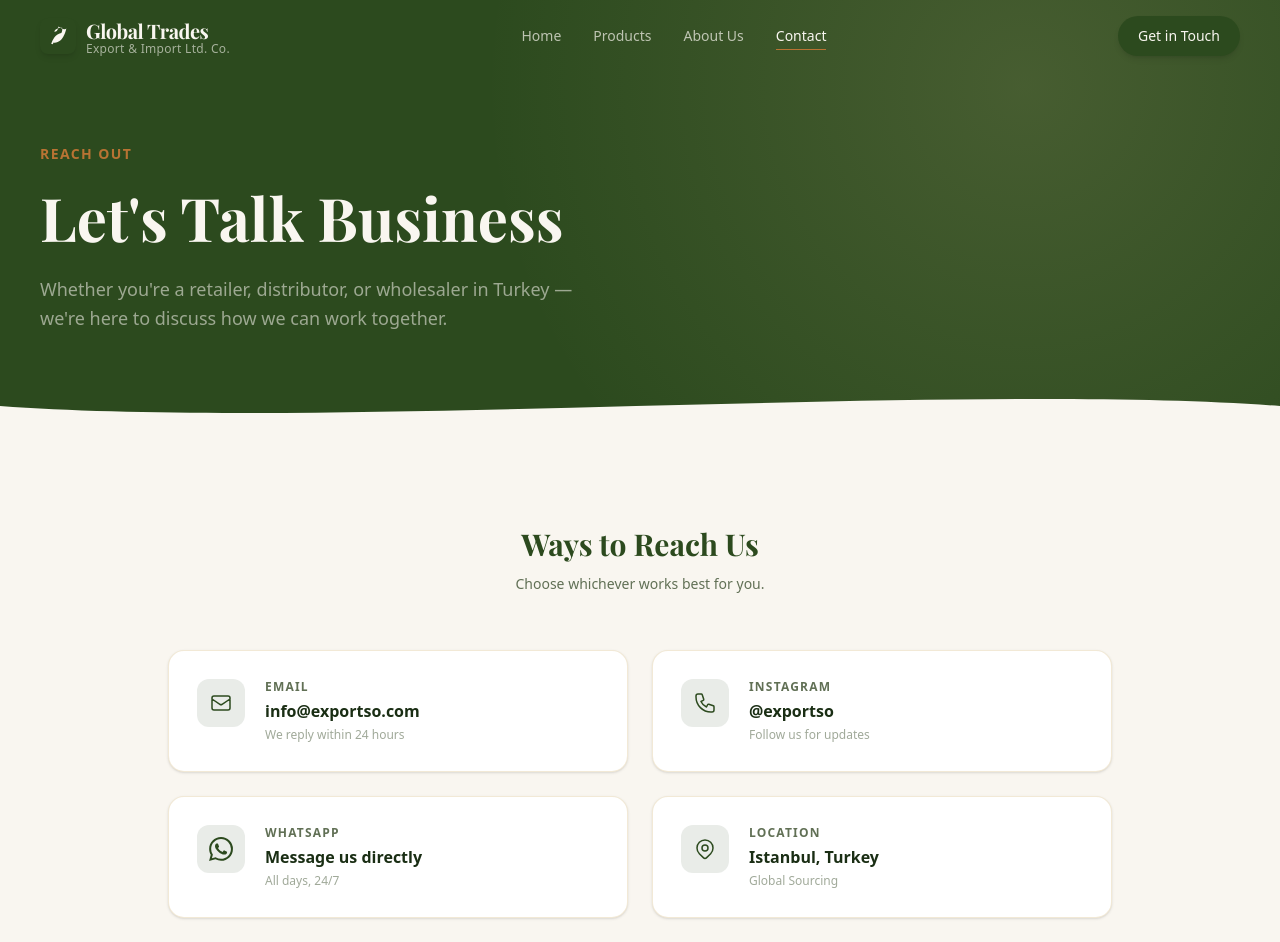
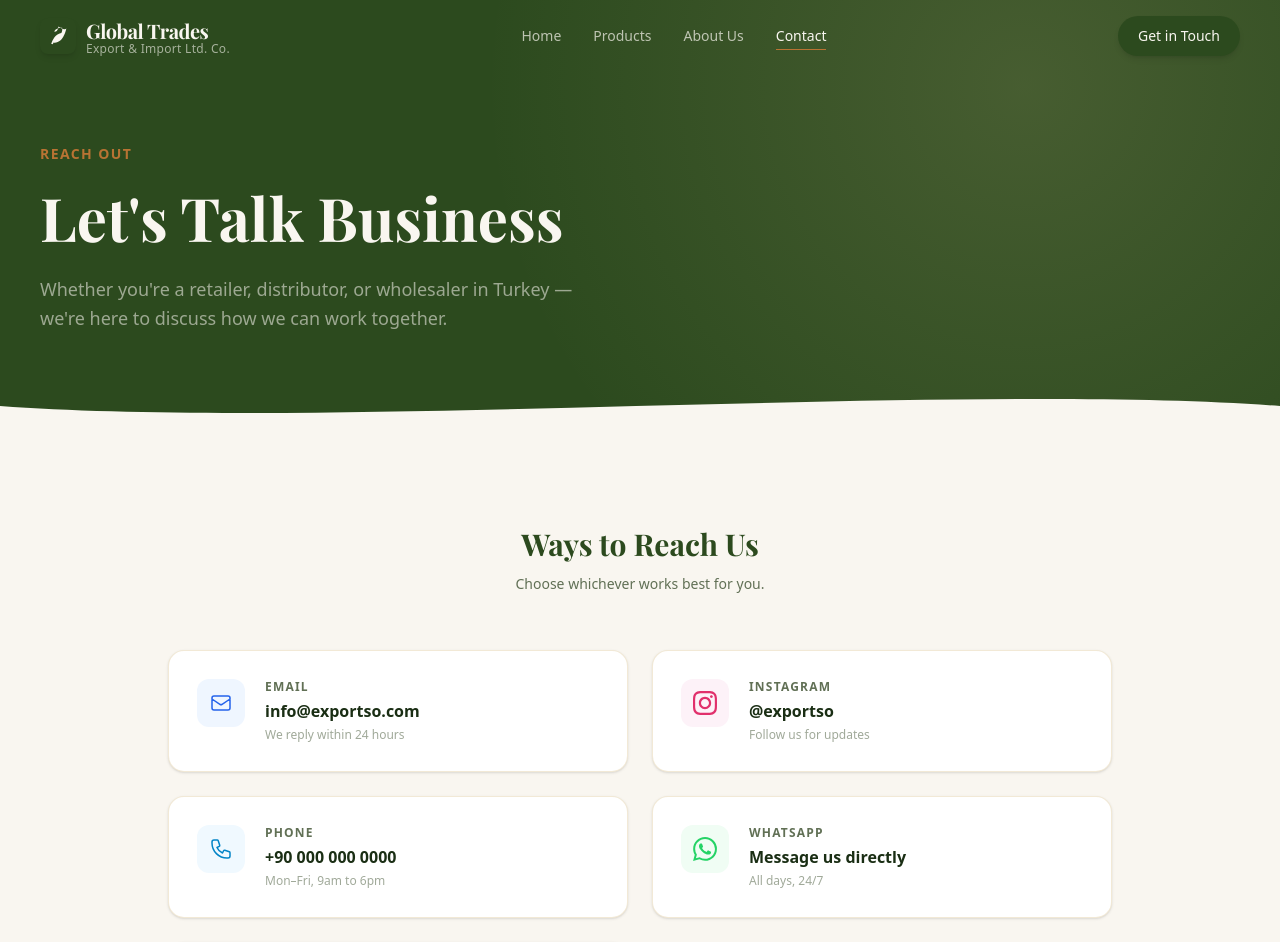
Before and after one commit to ErfanShokrollahzadeh/ExportsO, a Next.js app in the folder client/: page /contact in a window 1280 px wide. Shown: the top 942 px of the page. Built offline with nearby package versions, Linux system fonts and the light colour scheme.

Commit message:
feat: Add Instagram contact card and update styles for contact icons

```diff
--- a/client/app/contact/page.tsx
+++ b/client/app/contact/page.tsx
@@ -14,6 +14,21 @@
     value: "info@exportso.com",
     href: "mailto:info@exportso.com",
     note: "We reply within 24 hours",
+    iconBg: "#EFF6FF",
+    iconColor: "#2563EB",
+  },
+  {
+    icon: (
+      <svg className="w-6 h-6" fill="currentColor" viewBox="0 0 24 24">
+        <path d="M12 2.163c3.204 0 3.584.012 4.85.07 3.252.148 4.771 1.691 4.919 4.919.058 1.265.069 1.645.069 4.849 0 3.205-.012 3.584-.069 4.849-.149 3.225-1.664 4.771-4.919 4.919-1.266.058-1.644.07-4.85.07-3.204 0-3.584-.012-4.849-.07-3.26-.149-4.771-1.699-4.919-4.92-.058-1.265-.07-1.644-.07-4.849 0-3.204.013-3.583.07-4.849.149-3.227 1.664-4.771 4.919-4.919 1.266-.057 1.645-.069 4.849-.069zm0-2.163c-3.259 0-3.667.014-4.947.072-4.358.2-6.78 2.618-6.98 6.98-.059 1.281-.073 1.689-.073 4.948 0 3.259.014 3.668.072 4.948.2 4.358 2.618 6.78 6.98 6.98 1.281.058 1.689.072 4.948.072 3.259 0 3.668-.014 4.948-.072 4.354-.2 6.782-2.618 6.979-6.98.059-1.28.073-1.689.073-4.948 0-3.259-.014-3.667-.072-4.947-.196-4.354-2.617-6.78-6.979-6.98-1.281-.059-1.69-.073-4.949-.073zm0 5.838c-3.403 0-6.162 2.759-6.162 6.162s2.759 6.163 6.162 6.163 6.162-2.759 6.162-6.163c0-3.403-2.759-6.162-6.162-6.162zm0 10.162c-2.209 0-4-1.79-4-4 0-2.209 1.791-4 4-4s4 1.791 4 4c0 2.21-1.791 4-4 4zm6.406-11.845c-.796 0-1.441.645-1.441 1.44s.645 1.44 1.441 1.44c.795 0 1.439-.645 1.439-1.44s-.644-1.44-1.439-1.44z" />
+      </svg>
+    ),
+    label: "Instagram",
+    value: "@exportso",
+    href: "https://instagram.com/exportso",
+    note: "Follow us for updates",
+    iconBg: "#FDF2F8",
+    iconColor: "#E1306C",
   },
   {
     icon: (
@@ -26,12 +41,14 @@
         />
       </svg>
     ),
-    label: "Instagram",
-    value: "@exportso",
-    href: "https://instagram.com/exportso",
-    note: "Follow us for updates",
-    },
-    {
+    label: "Phone",
+    value: "+90 000 000 0000",
+    href: "tel:+900000000000",
+    note: "Mon–Fri, 9am to 6pm",
+    iconBg: "#F0F9FF",
+    iconColor: "#0284C7",
+  },
+  {
     icon: (
       <svg className="w-6 h-6" fill="currentColor" viewBox="0 0 24 24">
         <path d="M17.472 14.382c-.297-.149-1.758-.867-2.03-.967-.273-.099-.471-.148-.67.15-.197.297-.767.966-.94 1.164-.173.199-.347.223-.644.075-.297-.15-1.255-.463-2.39-1.475-.883-.788-1.48-1.761-1.653-2.059-.173-.297-.018-.458.13-.606.134-.133.298-.347.446-.52.149-.174.198-.298.298-.497.099-.198.05-.371-.025-.52-.075-.149-.669-1.612-.916-2.207-.242-.579-.487-.5-.669-.51-.173-.008-.371-.01-.57-.01-.198 0-.52.074-.792.372-.272.297-1.04 1.016-1.04 2.479 0 1.462 1.065 2.875 1.213 3.074.149.198 2.096 3.2 5.077 4.487.709.306 1.262.489 1.694.625.712.227 1.36.195 1.871.118.571-.085 1.758-.719 2.006-1.413.248-.694.248-1.289.173-1.413-.074-.124-.272-.198-.57-.347m-5.421 7.403h-.004a9.87 9.87 0 01-5.031-1.378l-.361-.214-3.741.982.998-3.648-.235-.374a9.86 9.86 0 01-1.51-5.26c.001-5.45 4.436-9.884 9.888-9.884 2.64 0 5.122 1.03 6.988 2.898a9.825 9.825 0 012.893 6.994c-.003 5.45-4.437 9.884-9.885 9.884m8.413-18.297A11.815 11.815 0 0012.05 0C5.495 0 .16 5.335.157 11.892c0 2.096.547 4.142 1.588 5.945L.057 24l6.305-1.654a11.882 11.882 0 005.683 1.448h.005c6.554 0 11.89-5.335 11.893-11.893a11.821 11.821 0 00-3.48-8.413z" />
@@ -41,6 +58,8 @@
     value: "Message us directly",
     href: "https://wa.me/900000000000",
     note: "All days, 24/7",
+    iconBg: "#F0FDF4",
+    iconColor: "#25D366",
   },
   {
     icon: (
@@ -63,6 +82,8 @@
     value: "Istanbul, Turkey",
     href: null,
     note: "Global Sourcing",
+    iconBg: "#FFF7ED",
+    iconColor: "#EA580C",
   },
 ];
 
@@ -123,7 +144,10 @@
                 key={item.label}
                 className="bg-white rounded-2xl p-7 shadow-sm border border-sand/40 flex items-start gap-5 hover:shadow-md transition-shadow group"
               >
-                <div className="w-12 h-12 rounded-xl bg-forest/10 text-forest flex items-center justify-center shrink-0 group-hover:bg-forest group-hover:text-cream transition-colors">
+                <div
+                  className="w-12 h-12 rounded-xl flex items-center justify-center shrink-0 transition-all group-hover:scale-110"
+                  style={{ backgroundColor: item.iconBg, color: item.iconColor }}
+                >
                   {item.icon}
                 </div>
                 <div>
```
